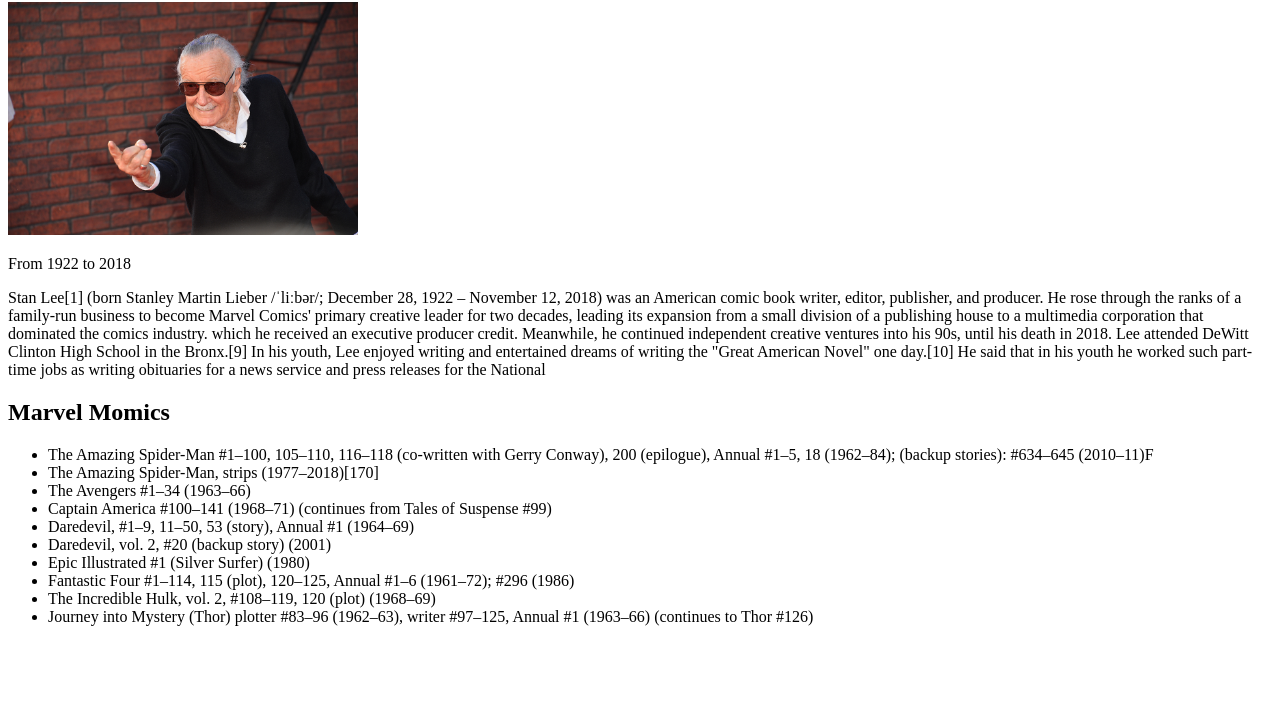
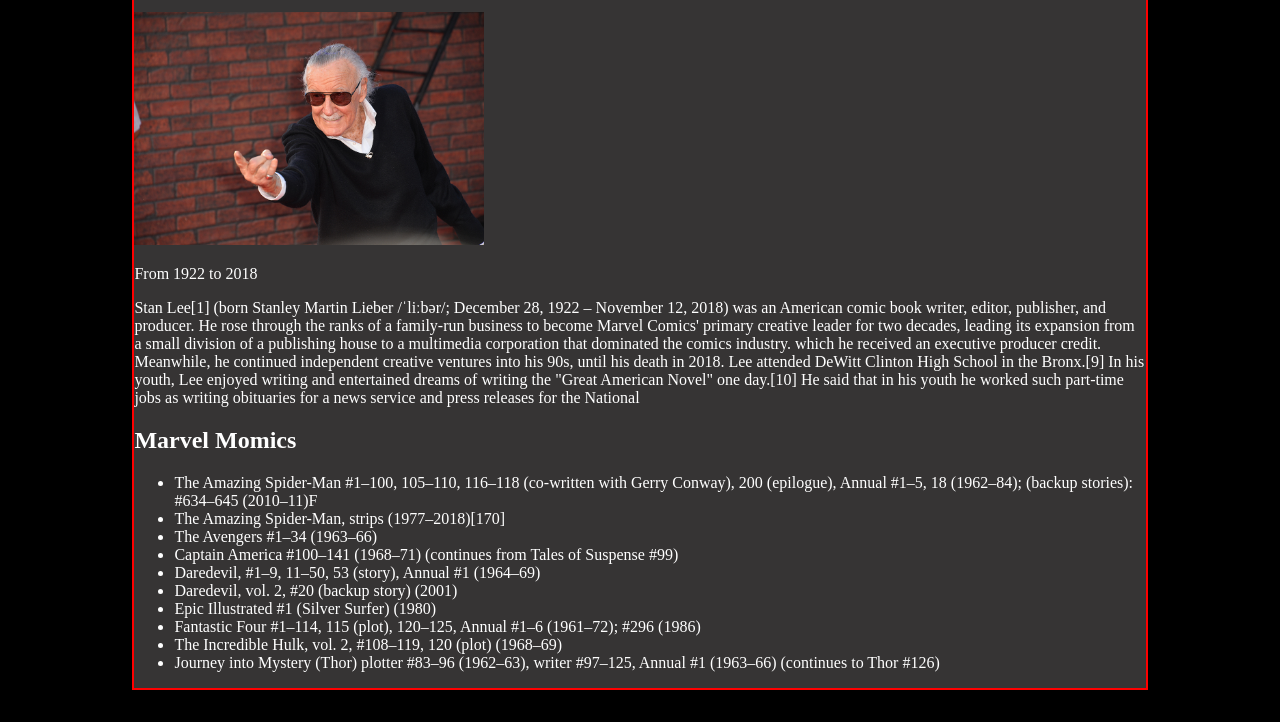
Before and after one commit to hakanbilgi/11.Project_Stanley_Martin_Lieber, a plain HTML site: page index.html in a window 1280 px wide. Shown: the part 78-800 px from the top of the page. Drawn offline with Linux system fonts and the light colour scheme.

Commit message:
3.commit

```diff
--- a/style.css
+++ b/style.css
@@ -3,8 +3,18 @@
      padding: 0px;
  } */
 
+body{
+    background-color: black;
+    color: white;
+}
 
- .contanier{
+
+.contanier{
+border: 2px solid red;
+width: 80%;
+margin: auto;
+background-color: rgb(54, 52, 52);
+
 
 
 
@@ -32,3 +42,15 @@
 
 
 }
+
+#footer{
+
+
+
+
+}
+#link{
+
+
+
+}
```
